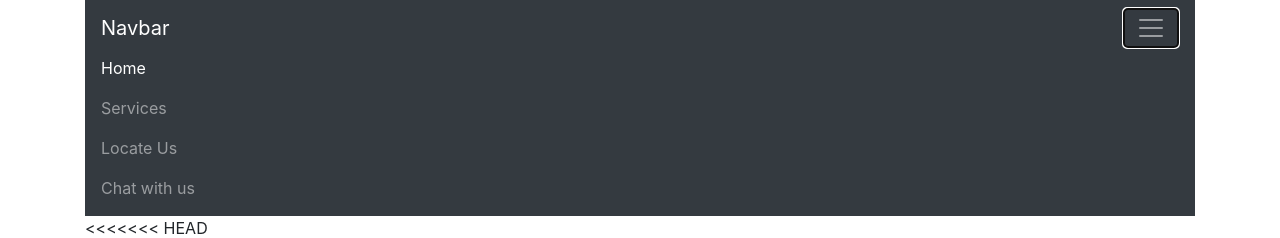
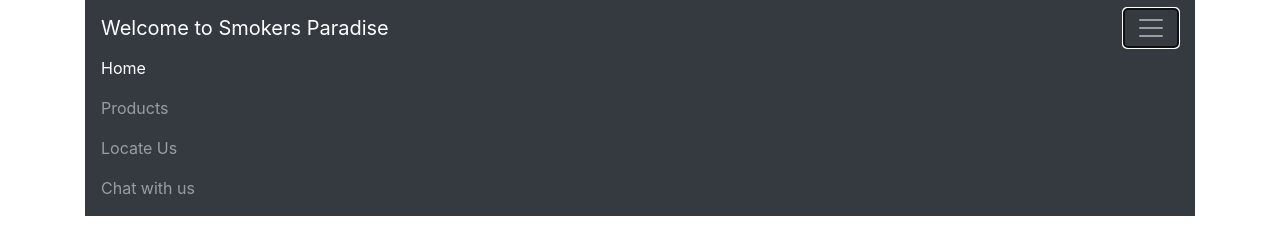
Before and after one commit to sardul3/sm-express, a plain HTML site: page index.html in a window 1280 px wide. Both pictures are taken after a click on the button "Toggle navigation". Shown: the top 238 px of the page. Drawn offline with nearby package versions, Linux system fonts and the light colour scheme.

Commit message:
new changes

```diff
--- a/index.html
+++ b/index.html
@@ -6,13 +6,14 @@
 
     <link rel="stylesheet" href="https://stackpath.bootstrapcdn.com/bootstrap/4.1.3/css/bootstrap.min.css" integrity="sha384-MCw98/SFnGE8fJT3GXwEOngsV7Zt27NXFoaoApmYm81iuXoPkFOJwJ8ERdknLPMO" crossorigin="anonymous">
 
-    <title>Smokers Express</title>
+    <title>Smokers Paradise</title>
   </head>
   <body>
 
 <div class = "container">
   <nav class="navbar navbar-dark bg-dark">
-  <a class="navbar-brand" href="#">Navbar</a>
+
+  <a class="navbar-brand" href="#">Welcome to Smokers Paradise</a>
   <button class="navbar-toggler" type="button" data-toggle="collapse" data-target="#navbarSupportedContent" aria-controls="navbarSupportedContent" aria-expanded="false" aria-label="Toggle navigation">
     <span class="navbar-toggler-icon"></span>
   </button>
@@ -23,7 +24,7 @@
         <a class="nav-link" href="#">Home <span class="sr-only">(current)</span></a>
       </li>
       <li class="nav-item">
-        <a class="nav-link" href="#">Services</a>
+        <a class="nav-link" href="#">Products</a>
       </li>
       <li class="nav-item">
         <a class="nav-link" href="#">Locate Us</a>
@@ -34,11 +35,9 @@
     </ul>
   </div>
 </nav>
-<<<<<<< HEAD
+
 </br>
-=======
-<br />
->>>>>>> a71146107c65f71480a561e269ef9de7ce0ea8de
+
 
 <div id="carouselExampleIndicators" class="carousel slide" data-ride="carousel">
   <ol class="carousel-indicators">
@@ -67,6 +66,8 @@
   </a>
 </div>
 
+
+
 </div>
 
 
```
Also changed, not shown: images/sm2.jpg (renamed from images/sm3.jpg).
